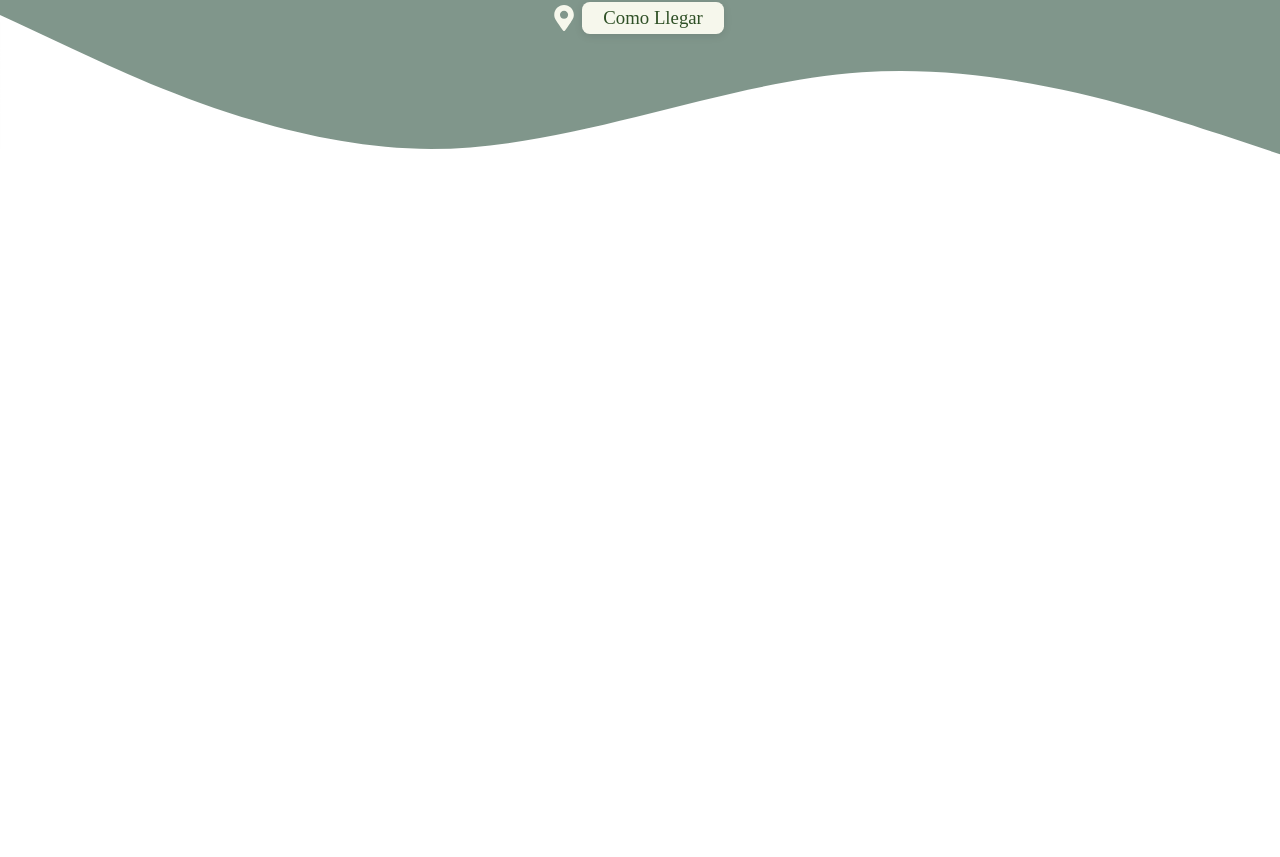
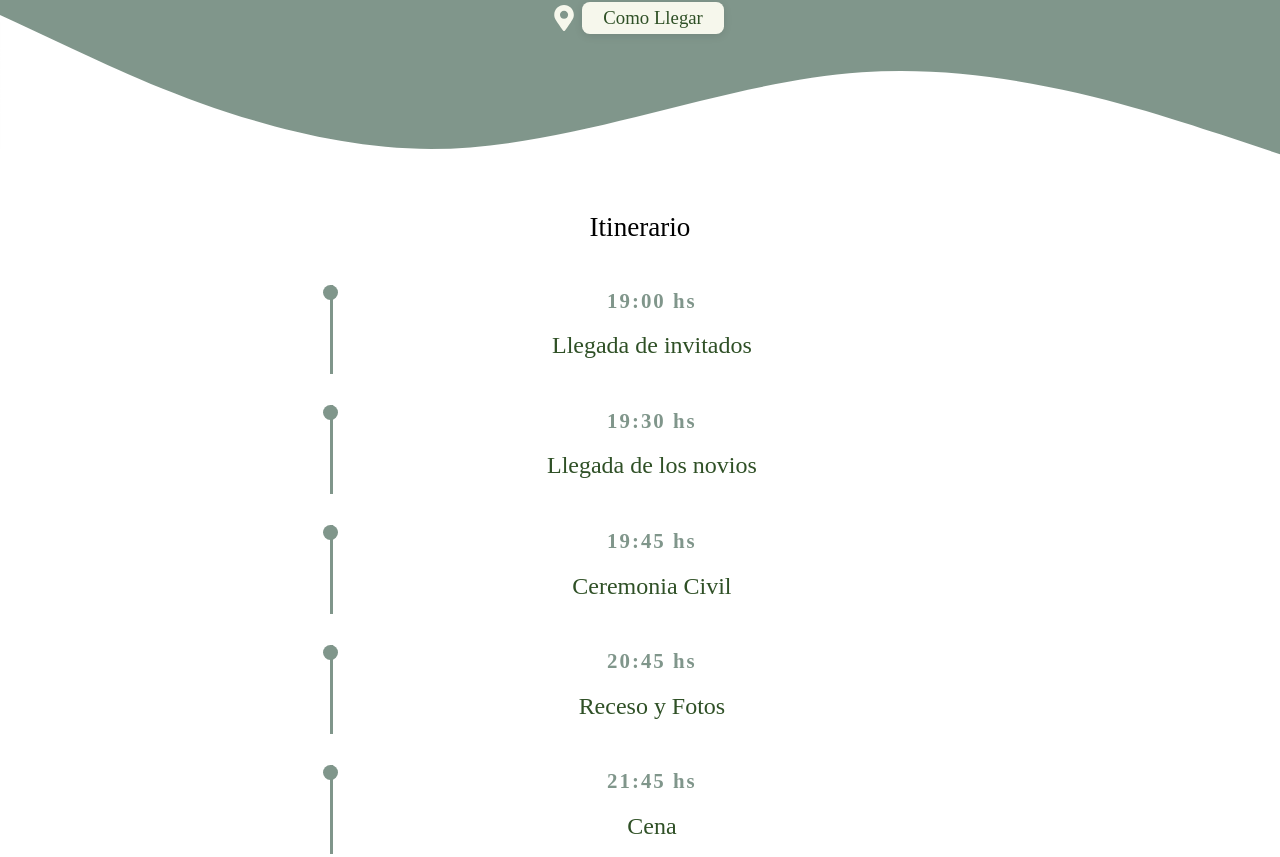
Before and after one commit to abril-cantera/invitacion, a React (Vite) app: page / in a window 1280 px wide. Shown: the part 1503-2360 px from the top of the page. Before the commit the page ends 1690 px from the top, so only its background shows below. Built offline with nearby package versions, Linux system fonts and the light colour scheme; a web font is replaced by a local one.

Commit message:
Vista itinerario

```diff
--- a/src/App.jsx
+++ b/src/App.jsx
@@ -26,12 +26,12 @@ function App() {
                 <Places />
               </div>
             </div>
-            {/* <div>
+            <div>
               <div>
                 <Itinerary />
               </div>
             </div>
-            <div>
+            {/* <div>
               <ImportantInformation />
             </div> */}
           </div>
--- a/src/styles/Itinerary.css
+++ b/src/styles/Itinerary.css
@@ -1,8 +1,10 @@
+@import url('./variables.css');
+
 .itinerary-container {
   background-color: white;
   padding: 2rem 2rem 4rem 2rem;
   text-align: center;
-  color: rgb(47, 80, 38);
+  color: var(--color-primario);
   font-family: "Montserrat", sans-serif;
   display: flex;
   flex-direction: column;
@@ -25,7 +27,7 @@
 }
 
 .itinerary-item {
-  border-left: 3px solid rgb(47, 80, 38);
+  border-left: 3px solid  var(--color-primario);
   /* Línea más gruesa para más visibilidad */
   padding-left: 2rem;
   position: relative;
@@ -39,7 +41,7 @@
   width: 15px;
   /* Círculo más grande */
   height: 15px;
-  background-color: rgb(47, 80, 38);
+  background-color:  var(--color-primario);
   border-radius: 50%;
 }
 
@@ -47,7 +49,7 @@
   font-size: 2rem;
   /* Aumento de tamaño */
   letter-spacing: 2px;
-  color: rgb(47, 80, 38);
+  color:  var(--color-primario);
   font-weight: bold;
   /* Hacemos el tiempo más destacado */
 }
```
